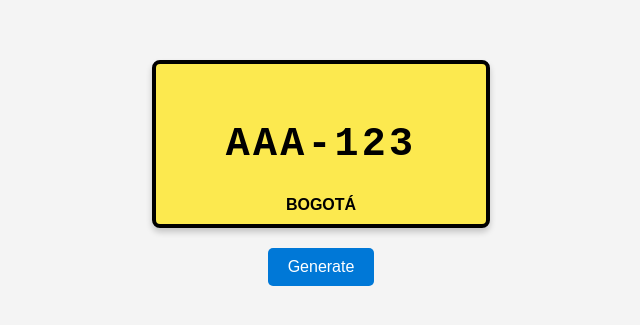
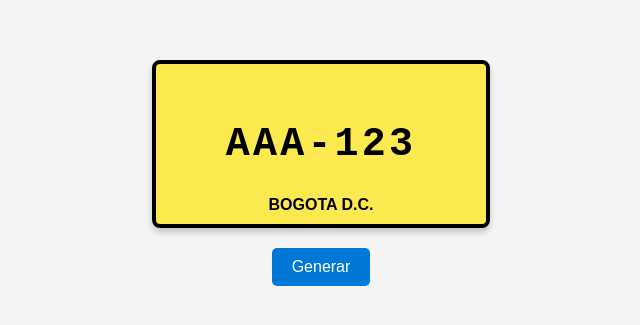
Before and after one commit to Maurux01/number-plate-generator, a plain HTML site: page index.html in a window 1280 px wide. Shown: the part 227-552 px from the top of the page, 319-959 px from the left. Drawn offline with Linux system fonts and the light colour scheme.

Commit message:
Update index.html

```diff
--- a/index.html
+++ b/index.html
@@ -1,18 +1,18 @@
 <!DOCTYPE html>
-<html lang="en">
+<html lang="es">
 <head>
   <meta charset="UTF-8">
   <meta name="viewport" content="width=device-width, initial-scale=1.0">
-  <title>Car Plate Generator</title>
+  <title>Generador de Matrículas Colombianas</title>
   <link rel="stylesheet" href="styles.css">
 </head>
 <body>
   <div class="container">
     <div class="plate">
-      <div class="city" id="city">Bogotá</div>
+      <div class="city" id="city">BOGOTA D.C.</div>
       <div class="code" id="code">AAA-123</div>
     </div>
-    <button onclick="generatePlate()">Generate</button>
+    <button onclick="generatePlate()">Generar</button>
   </div>
   <script src="script.js"></script>
 </body>
```
